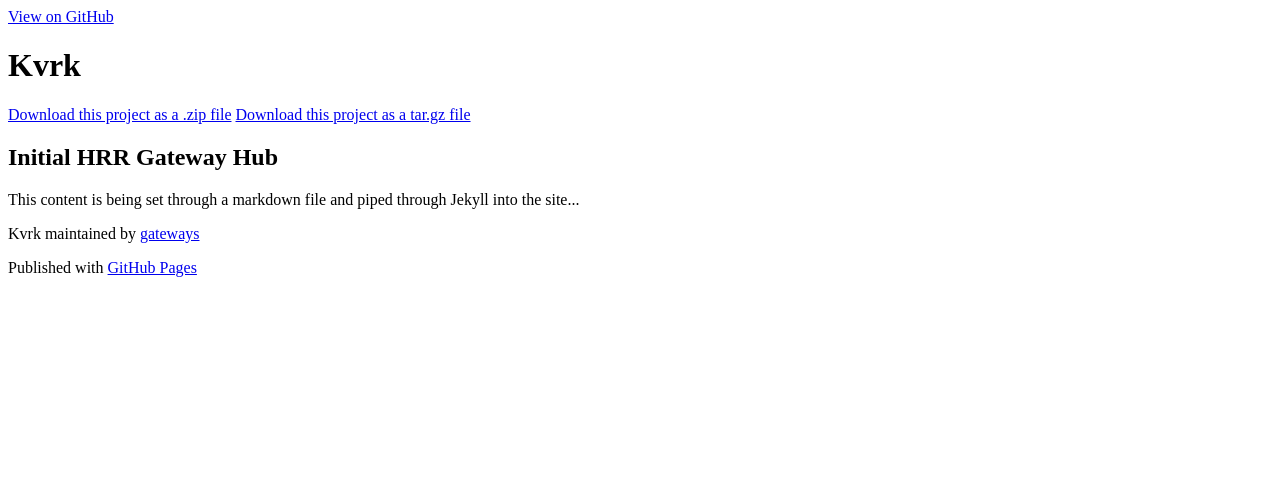
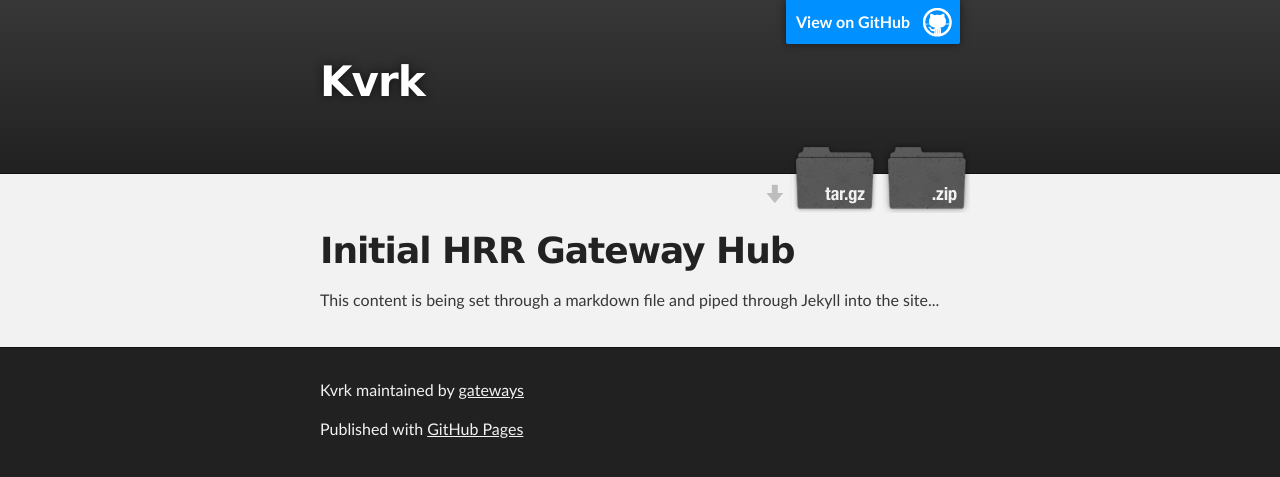
Before and after one commit to gateways/kvrk, a Jekyll site: the page built from index.html, in a window 1280 px wide. Shown: the top 477 px of the page. Built offline with Jekyll 4.4.1, drawn with Linux system fonts in a browser that asks for light colours.

Commit message:
Update default.html

```diff
--- a/_layouts/default.html
+++ b/_layouts/default.html
@@ -6,7 +6,7 @@
     <meta http-equiv="X-UA-Compatible" content="chrome=1">
     <meta name="description" content="{{ page.title }} : ">
 
-    <link rel="stylesheet" type="text/css" media="screen" href="~/stylesheets/stylesheet.css">
+    <link rel="stylesheet" type="text/css" media="screen" href="/stylesheets/stylesheet.css">
 
     <title>{{ page.title }}</title>
   </head>
```
